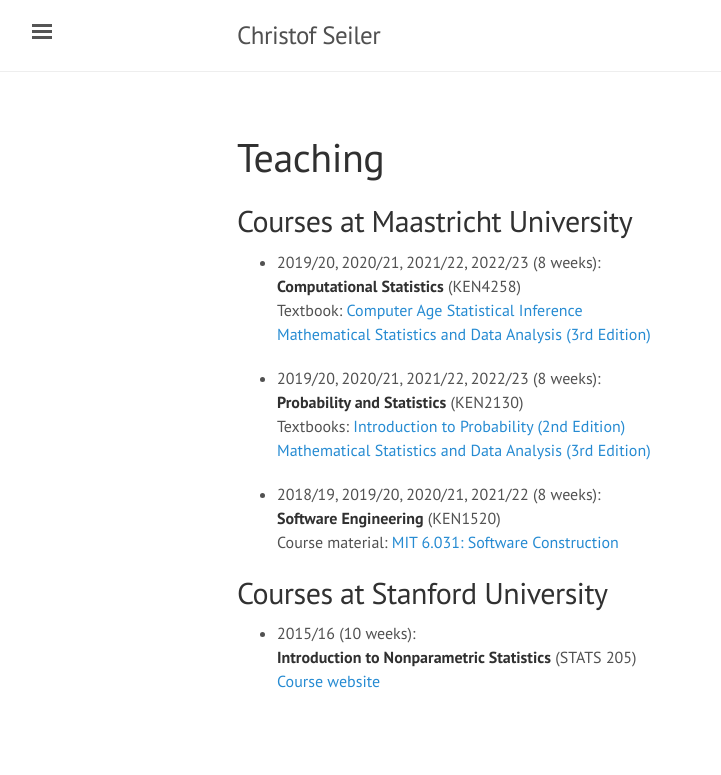
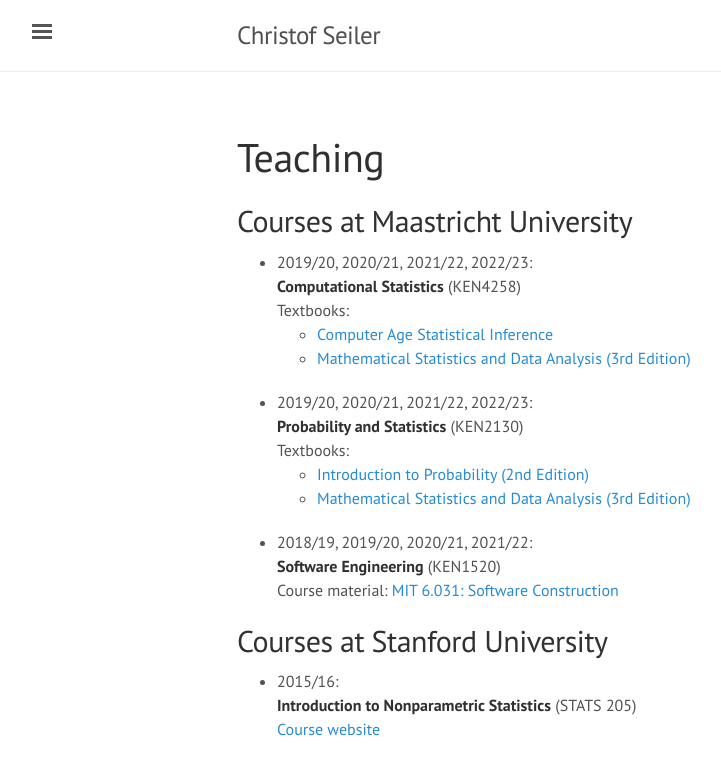
Before and after one commit to ChristofSeiler/ChristofSeiler.github.io, a Jekyll site: the page built from teaching.md, in a window 1280 px wide. Shown: the top 775 px of the page, without its empty margins (3-724 px from the left). Built offline with Jekyll 4.4.1, drawn with Linux system fonts in a browser that asks for light colours.

Commit message:
formatting

```diff
--- a/teaching.md
+++ b/teaching.md
@@ -5,22 +5,22 @@ title: Teaching
 
 ## Courses at Maastricht University
 
-* 2019/20, 2020/21, 2021/22, 2022/23 (8 weeks): <br>
+* 2019/20, 2020/21, 2021/22, 2022/23: <br>
 **Computational Statistics** (KEN4258) <br>
-Textbook: [Computer Age Statistical Inference](https://web.stanford.edu/~hastie/CASI/) <br>
-[Mathematical Statistics and Data Analysis (3rd Edition)](https://www.studystore.nl/p/9780495118688/)
-
-* 2019/20, 2020/21, 2021/22, 2022/23 (8 weeks): <br>
+Textbooks:
+  * [Computer Age Statistical Inference](https://web.stanford.edu/~hastie/CASI/)
+  * [Mathematical Statistics and Data Analysis (3rd Edition)](https://www.studystore.nl/p/9780495118688/)
+* 2019/20, 2020/21, 2021/22, 2022/23: <br>
 **Probability and Statistics** (KEN2130) <br>
-Textbooks: [Introduction to Probability (2nd Edition)](https://drive.google.com/file/d/1VmkAAGOYCTORq1wxSQqy255qLJjTNvBI/view) <br>
-[Mathematical Statistics and Data Analysis (3rd Edition)](https://www.studystore.nl/p/9780495118688/)
-
-* 2018/19, 2019/20, 2020/21, 2021/22 (8 weeks): <br>
+Textbooks:
+  * [Introduction to Probability (2nd Edition)](https://drive.google.com/file/d/1VmkAAGOYCTORq1wxSQqy255qLJjTNvBI/view)
+  * [Mathematical Statistics and Data Analysis (3rd Edition)](https://www.studystore.nl/p/9780495118688/)
+* 2018/19, 2019/20, 2020/21, 2021/22: <br>
 **Software Engineering** (KEN1520) <br>
 Course material: [MIT 6.031: Software Construction](http://web.mit.edu/6.031/)
 
 ## Courses at Stanford University
 
-* 2015/16 (10 weeks): <br>
+* 2015/16: <br>
 **Introduction to Nonparametric Statistics** (STATS 205) <br>
 [Course website](https://christofseiler.github.io/stats205/)
```
